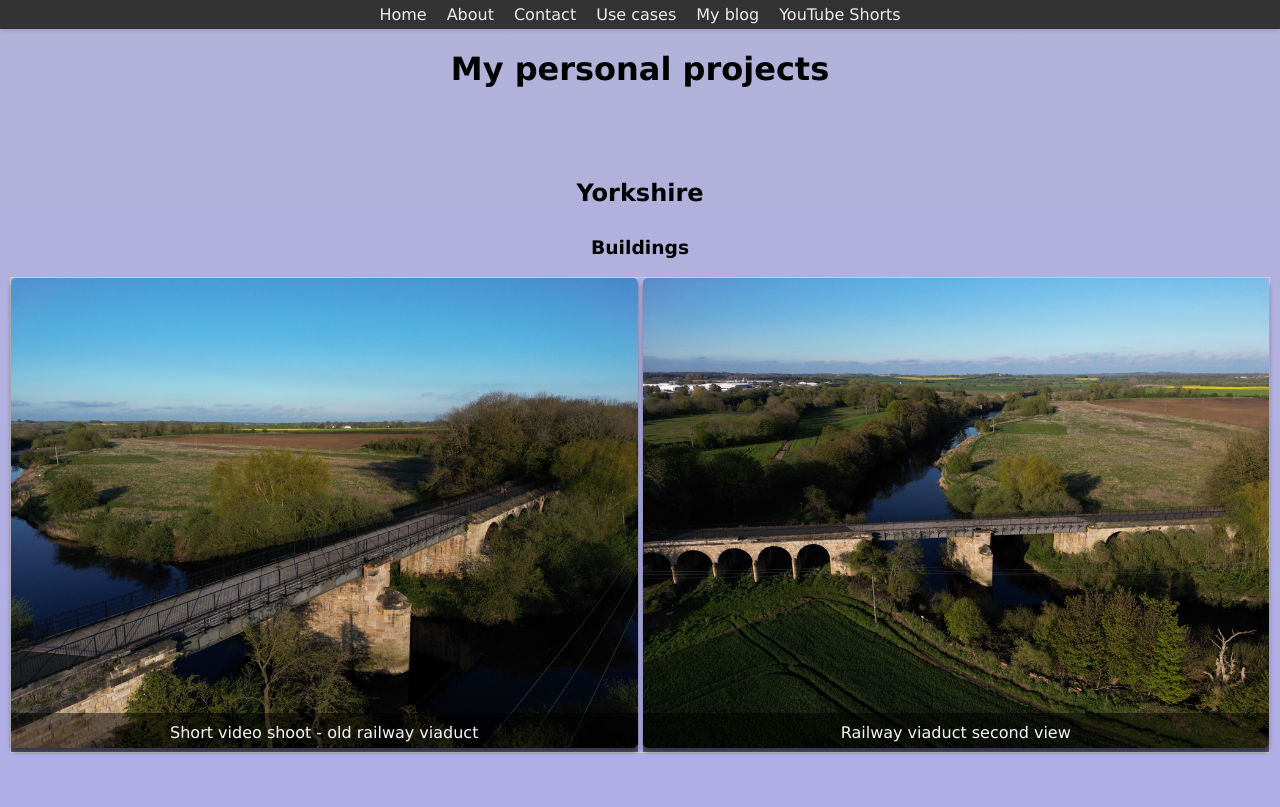
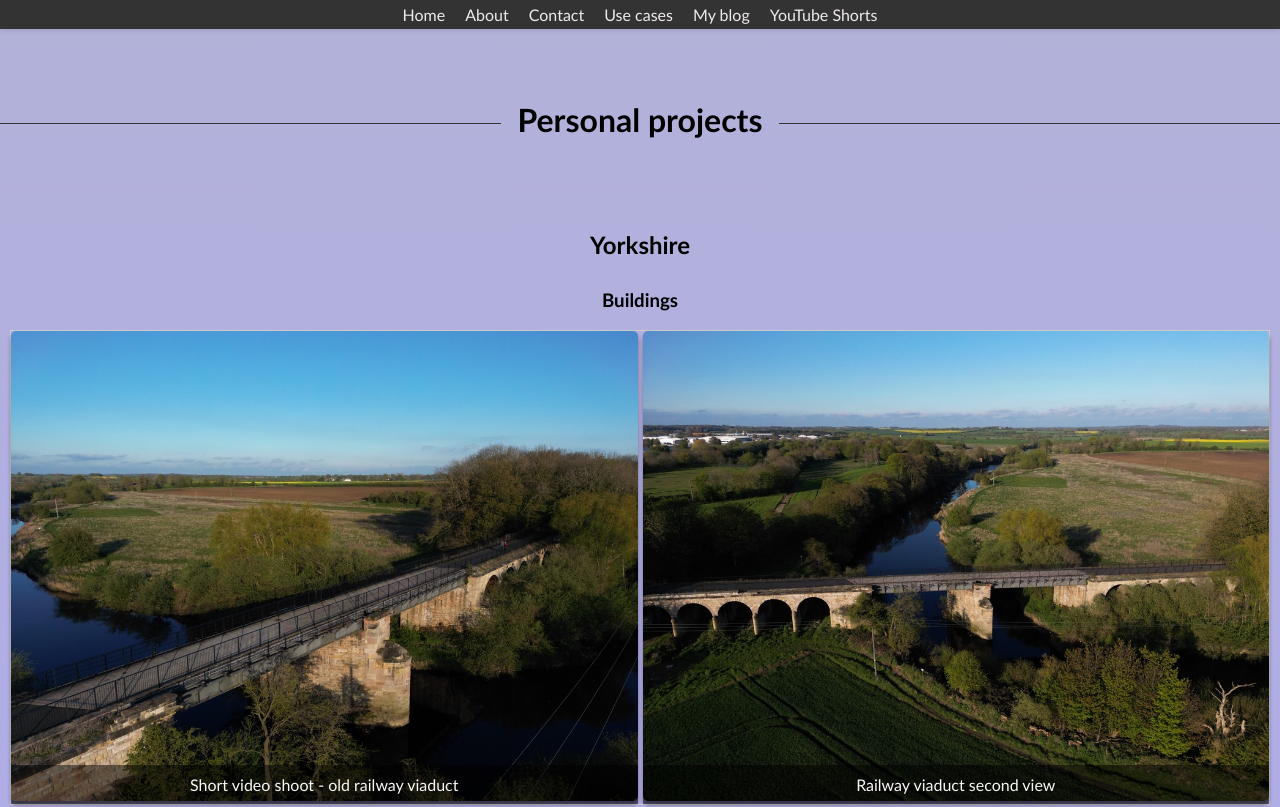
Before and after one commit to t0m0h1/photo_gallery.github.io, a plain HTML site: page index.html in a window 1280 px wide. Shown: the top 807 px of the page. Drawn offline with Linux system fonts and the light colour scheme.

Commit message:
body font

```diff
--- a/index.html
+++ b/index.html
@@ -10,7 +10,7 @@
     margin: 0;
     padding: 0;
     background-color: rgba(25, 0, 185, 0.168);
-    font-family: 'Lucida Sans', 'Lucida Sans Regular', 'Lucida Grande', 'Lucida Sans Unicode', Geneva, Verdana, sans-serif;
+    font-family: 'Trebuchet MS', 'Lucida Sans Unicode', 'Lucida Grande', 'Lucida Sans', Arial, sans-serif;
   }
 
   .sticky-header {
@@ -170,8 +170,28 @@ div.gallery {
 
 
 h1 {
-    text-align: center;
-    margin-top: 50px;
+ text-align: center;
+ margin-top: 100px;
+ overflow: hidden;
+ text-align: center;
+}
+h1:before,
+h1:after {
+ background-color: #333;
+ content: "";
+ display: inline-block;
+ height: 1px;
+ position: relative;
+ vertical-align: middle;
+ width: 50%;
+}
+h1:before {
+ right: 0.5em;
+ margin-left: -50%;
+}
+h1:after {
+ left: 0.5em;
+ margin-right: -50%;
 }
 
 h2 {
@@ -233,7 +253,7 @@ window.onerror = apologizeForImageError;
 </head>
 <body>
 
-    <h1>My personal projects</h1>
+    <h1>Personal projects</h1>
 
     <header class="sticky-header">
         <nav>
```
